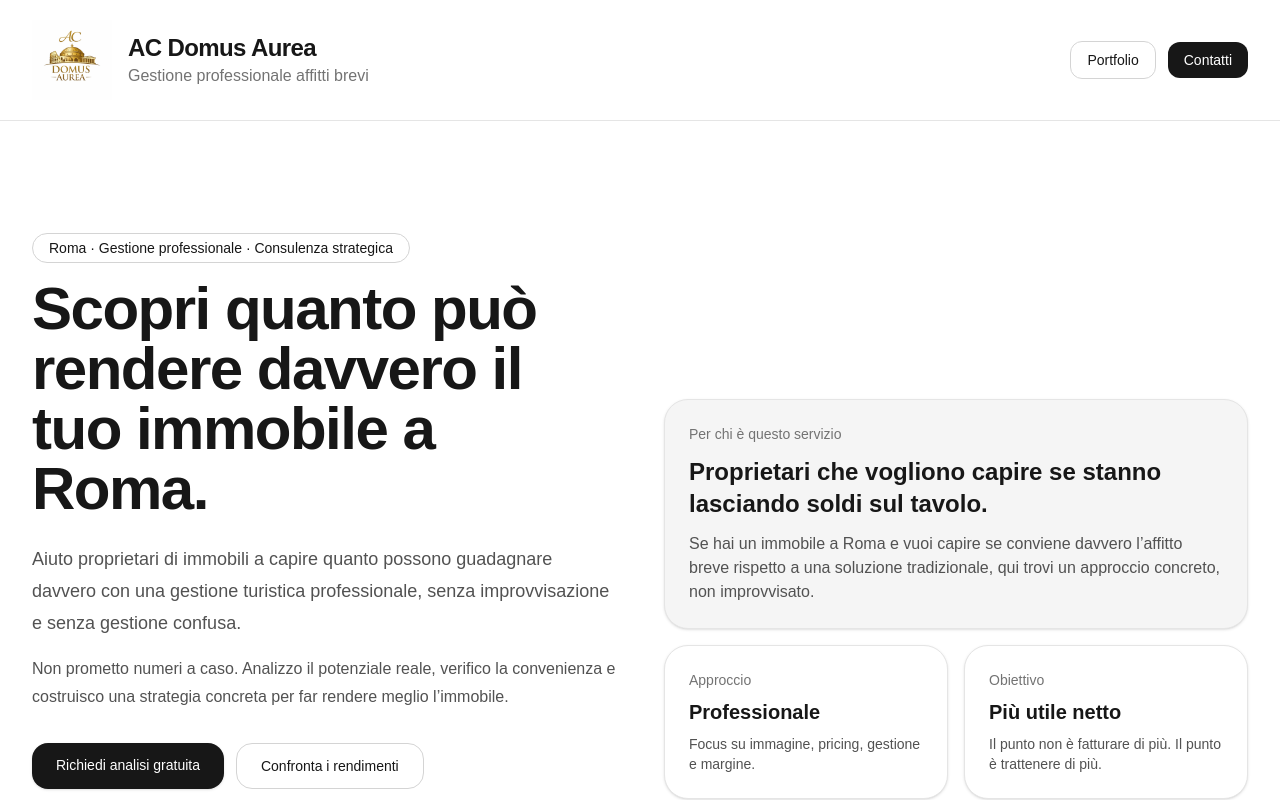
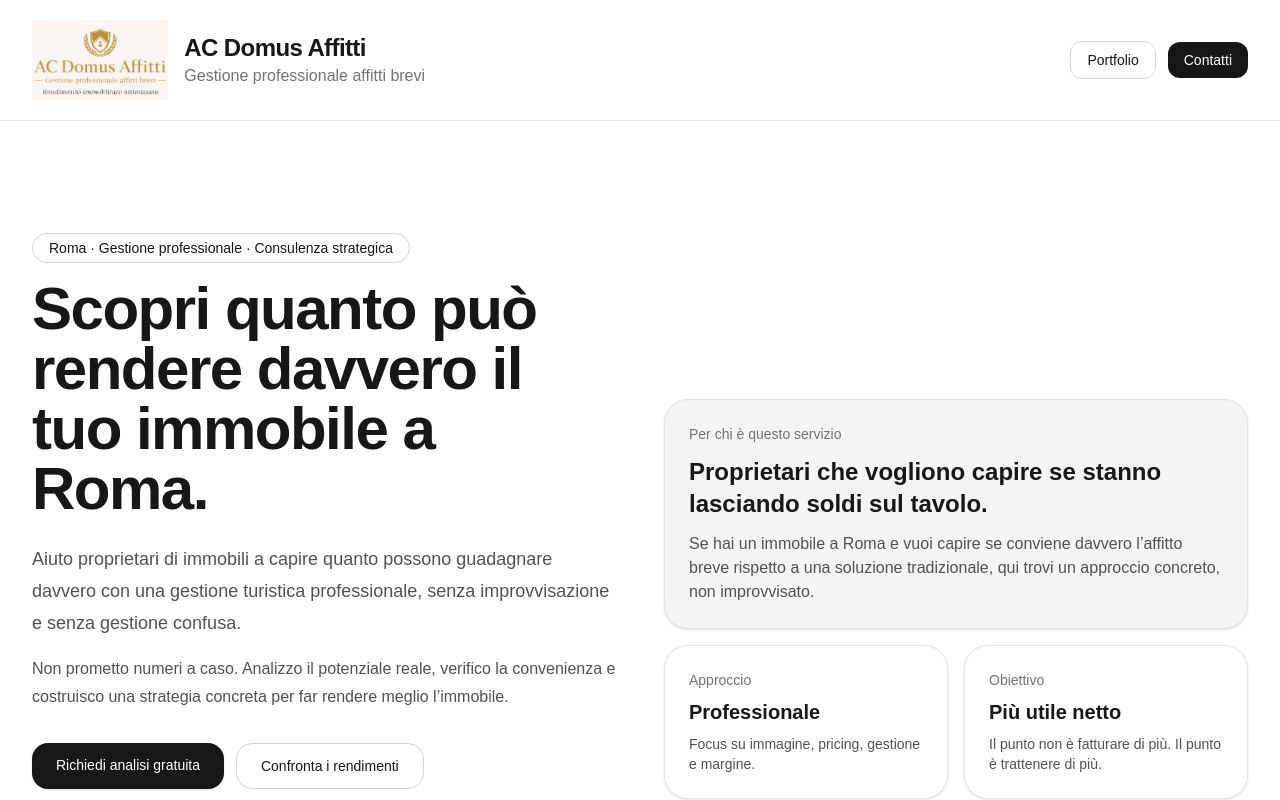
Before and after one commit to andreacostabile83-bit/sito-affitti-brevi, a Next.js app: page / in a window 1280 px wide. Shown: the top 800 px of the page. Built offline with nearby package versions, Linux system fonts and the light colour scheme.

Commit message:
update logo

```diff
--- a/app/page.tsx
+++ b/app/page.tsx
@@ -78,12 +78,12 @@ export default function LandingPage() {
           <div className="flex items-center gap-4">
             <img
               src="/logo.png"
-              alt="AC Domus Aurea"
+              alt="AC Domus Affitti"
               className="h-16 w-auto sm:h-20"
             />
             <div className="leading-tight">
               <p className="text-xl font-semibold tracking-tight text-neutral-900 sm:text-2xl">
-                AC Domus Aurea
+                AC Domus Affitti
               </p>
               <p className="text-sm text-neutral-500 sm:text-base">
                 Gestione professionale affitti brevi
```
Also changed, not shown: public/logo.png.
